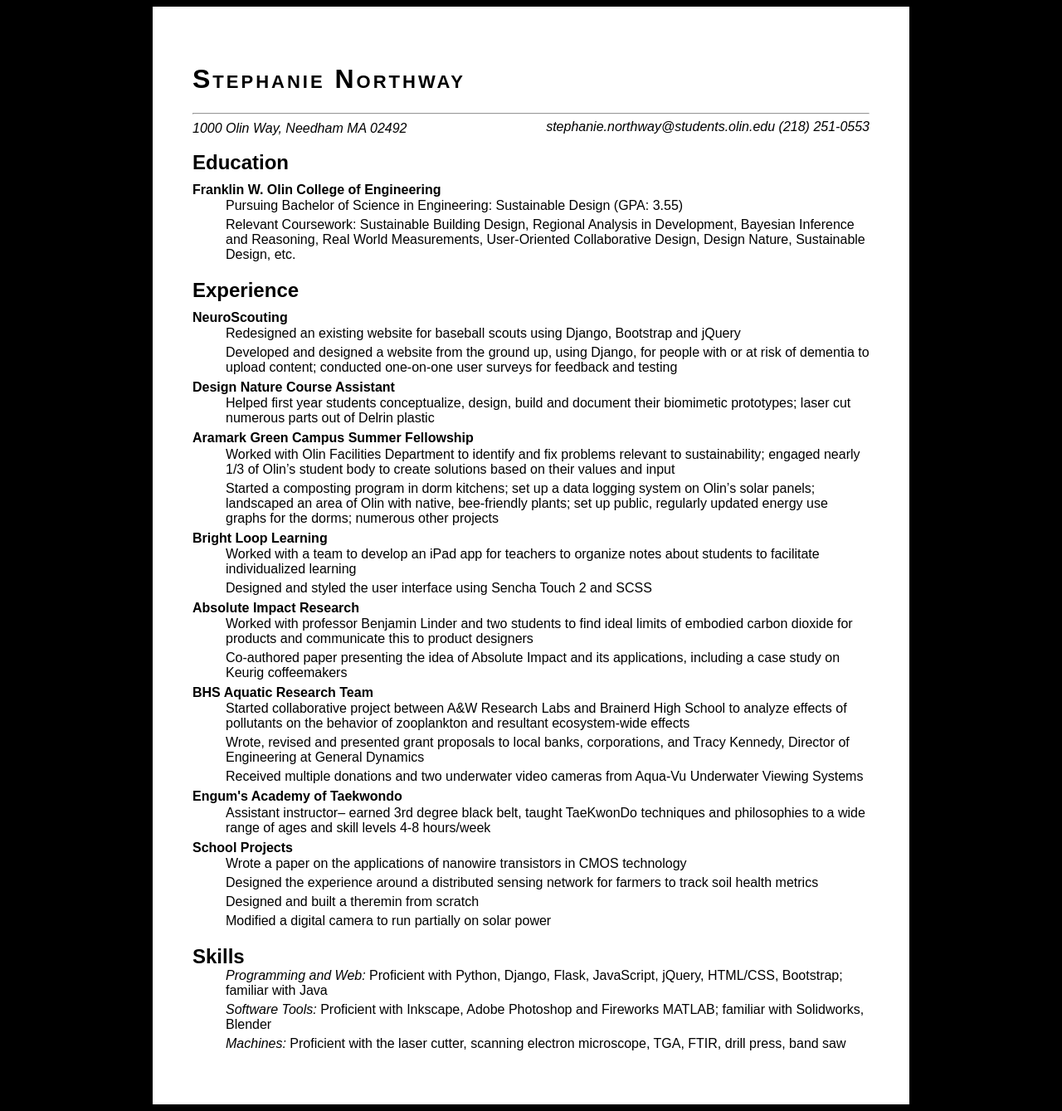
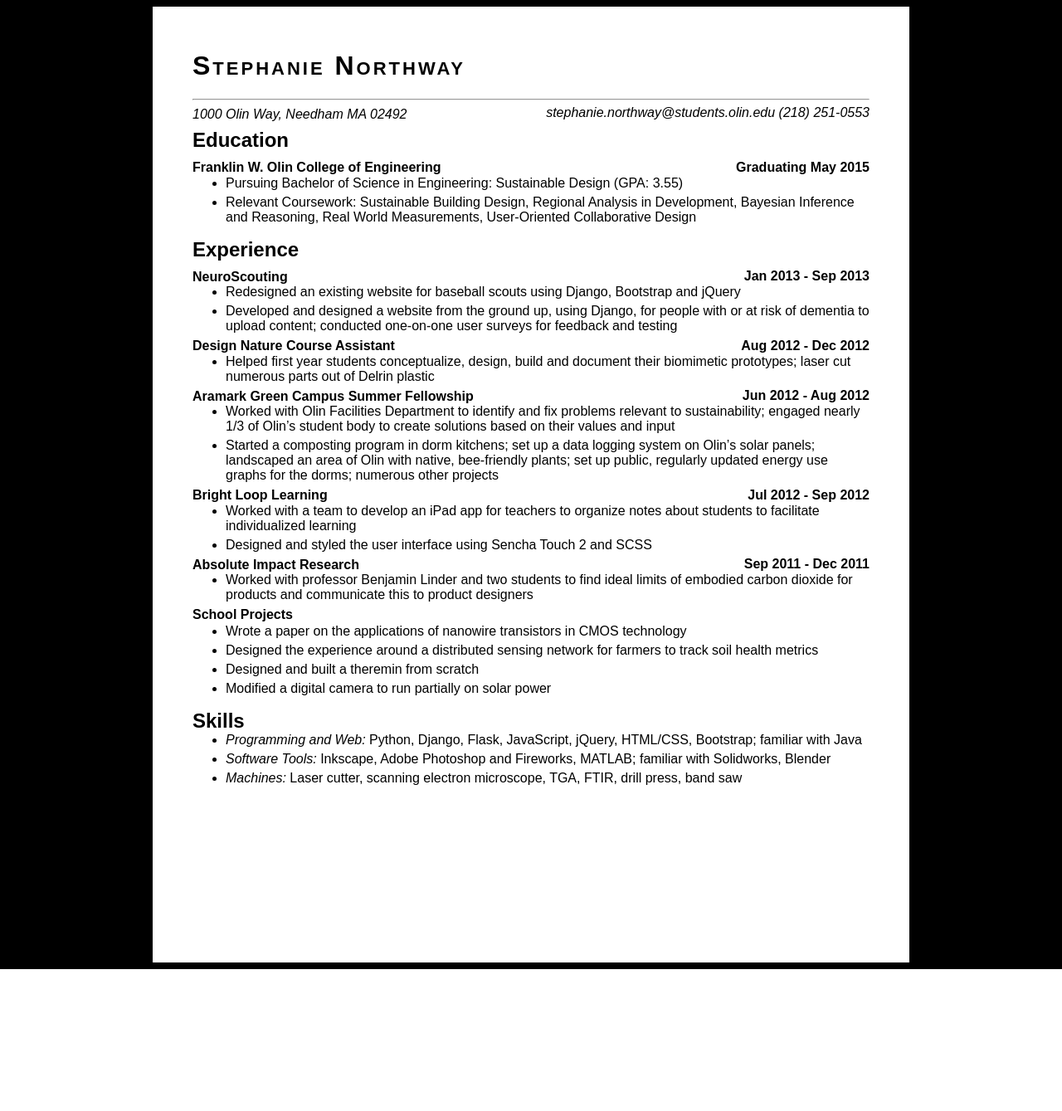
Before and after one commit to snorthway/newPortfolio, a Flask app: page /resume in a window 1280 px wide. Shown: the whole page at 83% size. After the commit the page ends 1168 px from the top, so only its background shows below. Run offline with Flask 2, Linux system fonts and the light colour scheme; some web fonts are replaced.

Commit message:
update resume content

```diff
--- a/newPortfolio/static/css/resume.css
+++ b/newPortfolio/static/css/resume.css
@@ -4,7 +4,7 @@ body {
 }
 
 ul {
-	list-style-type: none;
+	/*list-style-type: none;*/
 	margin-top: -20px;
 }
 
@@ -15,6 +15,11 @@ li {
 h1 {
 	font-variant: small-caps;
 	letter-spacing: 3px;
+	margin-top: 5px;
+}
+
+h2 {
+	margin-top: 10px;
 }
 
 h4 {
@@ -26,7 +31,7 @@ h4 {
 	margin-left: auto;
 	margin-right: auto;
 	width: 8.5in;
-	/*height: 11in;*/
+	height: 11in;
 	padding: 0.5in;
 	background-color: white;
 	font-family: 'Cantarell', sans-serif;
@@ -36,3 +41,8 @@ h4 {
 	text-align: right;
 	margin-top: -20px;
 }
+
+.date {
+	text-align: right;
+	margin-top: -40px;
+}
--- a/newPortfolio/templates/resume.html
+++ b/newPortfolio/templates/resume.html
@@ -16,46 +16,46 @@
 			<address>1000 Olin Way, Needham MA 02492</address>
 			<address class="right">stephanie.northway@students.olin.edu (218) 251-0553</address>
 			<h2>Education</h2>
-			<h4>Franklin W. Olin College of Engineering</h4>
+			<h4>Franklin W. Olin College of Engineering</h4><h4 class="date">Graduating May 2015</h4>
 			<ul>
 				<li>Pursuing Bachelor of Science in Engineering: Sustainable Design (GPA: 3.55)</li>
-				<li>Relevant Coursework: Sustainable Building Design, Regional Analysis in Development, Bayesian Inference and Reasoning, Real World Measurements, User-Oriented Collaborative Design, Design Nature, Sustainable Design, etc.</li>
+				<li>Relevant Coursework: Sustainable Building Design, Regional Analysis in Development, Bayesian Inference and Reasoning, Real World Measurements, User-Oriented Collaborative Design</li>
 			</ul>
 			<h2>Experience</h2>
-			<h4>NeuroScouting</h4>
+			<h4>NeuroScouting</h4><h4 class="date">Jan 2013 - Sep 2013</h4>
 			<ul>
 				<li>Redesigned an existing website for baseball scouts using Django, Bootstrap and jQuery</li>
 				<li>Developed and designed a website from the ground up, using Django, for people with or at risk of dementia to upload content; conducted one-on-one user surveys for feedback and testing</li>
 			</ul>
-			<h4>Design Nature Course Assistant</h4>
+			<h4>Design Nature Course Assistant</h4><h4 class="date">Aug 2012 - Dec 2012</h4>
 			<ul>
 				<li>Helped first year students conceptualize, design, build and document their biomimetic prototypes; laser cut numerous parts out of Delrin plastic</li>
 			</ul>
-			<h4>Aramark Green Campus Summer Fellowship</h4>
+			<h4>Aramark Green Campus Summer Fellowship</h4><h4 class="date">Jun 2012 - Aug 2012</h4>
 			<ul>
 				<li>Worked with Olin Facilities Department to identify and fix problems relevant to sustainability; engaged nearly 1/3 of Olin’s student body to create solutions based on their values and input</li>
 				<li>Started a composting program in dorm kitchens; set up a data logging system on Olin’s solar panels; landscaped an area of Olin with native, bee-friendly plants; set up public, regularly updated energy use graphs for the dorms; numerous other projects</li>
 			</ul>
-			<h4>Bright Loop Learning</h4>
+			<h4>Bright Loop Learning</h4><h4 class="date">Jul 2012 - Sep 2012</h4>
 			<ul>
 				<li>Worked with a team to develop an iPad app for teachers to organize notes about students to facilitate individualized learning</li>
 				<li>Designed and styled the user interface using Sencha Touch 2 and SCSS</li>
 			</ul>
-			<h4>Absolute Impact Research</h4>
+			<h4>Absolute Impact Research</h4><h4 class="date">Sep 2011 - Dec 2011</h4>
 			<ul>
 				<li>Worked with professor Benjamin Linder and two students to find ideal limits of embodied carbon dioxide for products and communicate this to product designers</li>
-				<li>Co-authored paper presenting the idea of Absolute Impact and its applications, including a case study on Keurig coffeemakers</li>
+<!-- 				<li>Co-authored paper presenting the idea of Absolute Impact and its applications, including a case study on Keurig coffeemakers</li> -->
 			</ul>
-			<h4>BHS Aquatic Research Team</h4>
+<!-- 			<h4>BHS Aquatic Research Team</h4>
 			<ul>
 				<li>Started collaborative project between A&W Research Labs and Brainerd High School to analyze effects of pollutants on the behavior of zooplankton and resultant ecosystem-wide effects</li>
 				<li>Wrote, revised and presented grant proposals to local banks, corporations, and Tracy Kennedy, Director of Engineering at General Dynamics</li>
 				<li>Received multiple donations and two underwater video cameras from Aqua-Vu Underwater Viewing Systems</li>
-			</ul>
-			<h4>Engum's Academy of Taekwondo</h4>
+			</ul> -->
+<!-- 			<h4>Engum's Academy of Taekwondo</h4>
 			<ul>
 				<li>Assistant instructor– earned 3rd degree black belt, taught TaeKwonDo techniques and philosophies to a wide range of ages and skill levels 4-8 hours/week</li>
-			</ul>
+			</ul> -->
 			<h4>School Projects</h4>
 			<ul>
 				<li>Wrote a paper on the applications of nanowire transistors in CMOS technology</li>
@@ -65,9 +65,9 @@
 			</ul>
 			<h2>Skills</h2>
 			<ul>
-				<li><em>Programming and Web:</em> Proficient with Python, Django, Flask, JavaScript, jQuery, HTML/CSS, Bootstrap; familiar with Java</li>
-				<li><em>Software Tools:</em> Proficient with Inkscape, Adobe Photoshop and Fireworks MATLAB; familiar with Solidworks, Blender</li>
-				<li><em>Machines:</em> Proficient with the laser cutter, scanning electron microscope, TGA, FTIR, drill press, band saw</li>
+				<li><em>Programming and Web:</em> Python, Django, Flask, JavaScript, jQuery, HTML/CSS, Bootstrap; familiar with Java</li>
+				<li><em>Software Tools:</em> Inkscape, Adobe Photoshop and Fireworks, MATLAB; familiar with Solidworks, Blender</li>
+				<li><em>Machines:</em> Laser cutter, scanning electron microscope, TGA, FTIR, drill press, band saw</li>
 			</ul>
 		</div>
 	</body>
```
